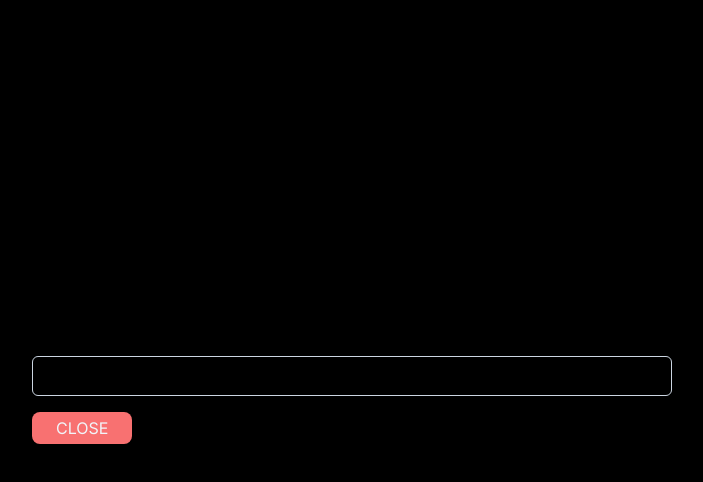
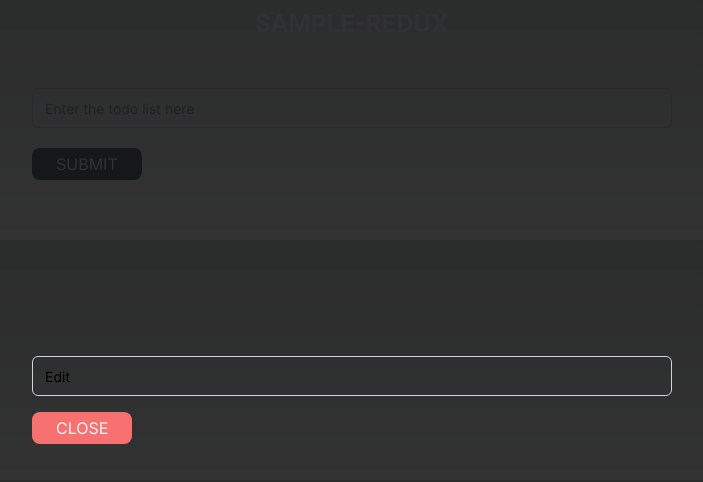
Before and after one commit to kusumachandu/redux-sample, a Next.js app: page / in a window 1280 px wide. Shown: the top 482 px of the page, without its empty margins (288-991 px from the left). Built offline with nearby package versions, Linux system fonts and the light colour scheme.

Commit message:
💄updated the styling for the popup card

```diff
--- a/src/components/Card.tsx
+++ b/src/components/Card.tsx
@@ -43,7 +43,7 @@ const Card: FC<CardProps> = ({ setIsOpen, isOpen }) => {
           ))}
         </div>
       ) : (
-        <div className='absolute w-full h-full bg-black top-0 flex justify-center items-center'>
+        <div className='absolute w-full h-full bg-black bg-opacity-80 top-0 flex justify-center items-center'>
           {<PopUp setIsOpen={setIsOpen} isOpen={isOpen} />}
         </div>
       )}
```
